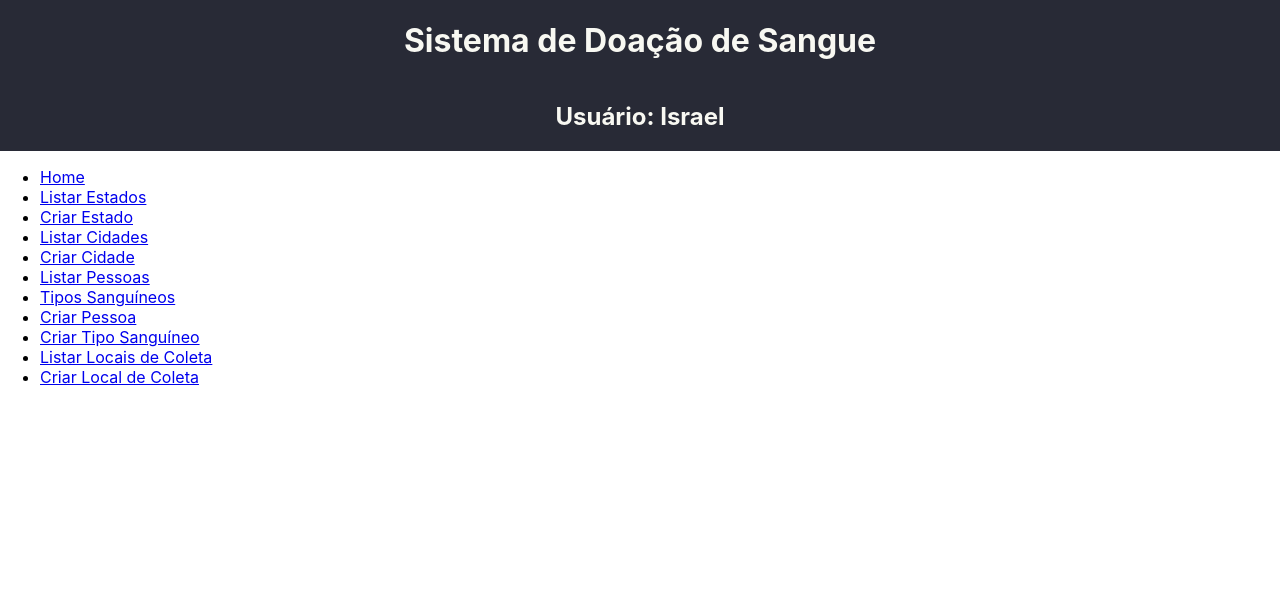
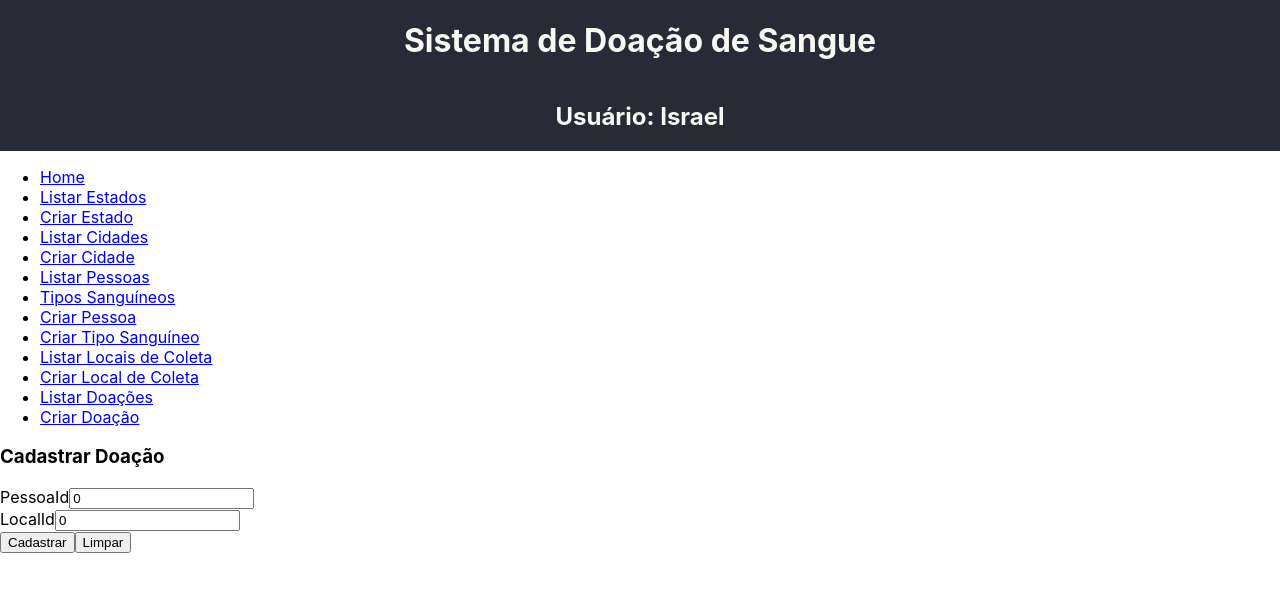
Before and after one commit to UFOP-CSI477/2022-01-atividades-imdoamaral, a React (Create React App) app in the folder Atividades/atividade-pratica-02/web/: page /doacoes/create in a window 1280 px wide. Shown: the top 592 px of the page. Built offline with nearby package versions, Linux system fonts and the light colour scheme.

Commit message:
(react) Adiciona Create e List de doações

```diff
--- /dev/null
+++ b/Atividades/atividade-pratica-02/web/src/components/doacoes/CreateDoacao.tsx
@@ -0,0 +1,71 @@
+import { useState } from "react";
+import { useNavigate } from "react-router-dom";
+import api from "../../services/api";
+
+const CreateDoacao = () => {
+
+    const navigate = useNavigate();
+
+    const [ pessoaId, setPessoaId ] = useState(0);
+    const [ localId, setLocalId ] = useState(0);
+
+    const handleNewDoacao = async(event: React.FormEvent<HTMLFormElement>) => {
+
+        event.preventDefault();
+
+        const data = {
+            pessoa_id: pessoaId,
+            local_id: localId
+        }
+
+        try {
+            await api.post('/doacoes', data);
+            navigate('/doacoes');
+
+        } catch (error) {
+            alert('Erro ao cadastrar a doação.');
+            console.error(error);
+        }
+    }
+
+    return (
+
+        <div>
+            <h3>Cadastrar Doação</h3>
+
+            <form onSubmit={handleNewDoacao}>
+
+                <div>
+                    <label htmlFor="pessoaId">PessoaId</label>
+                    <input
+                        type="number"
+                        name="pessoaId"
+                        id="pessoaId"
+                        value={pessoaId}
+                        onChange={event => setPessoaId(parseInt(event.target.value))}
+                        placeholder='ID da pessoa'
+                    />
+                </div>
+
+                <div>
+                    <label htmlFor="localId">LocalId</label>
+                    <input
+                        type="number"
+                        name="localId"
+                        id="localId"
+                        value={localId}
+                        onChange={event => setLocalId(parseInt(event.target.value))}
+                        placeholder='ID do local'
+                    />
+                </div>
+
+                <button type="submit">Cadastrar</button>
+                <button type="reset">Limpar</button>
+
+            </form>
+
+        </div>
+    );
+}
+
+export default CreateDoacao;
--- /dev/null
+++ b/Atividades/atividade-pratica-02/web/src/components/doacoes/ListDoacoes.tsx
@@ -0,0 +1,51 @@
+import { useEffect, useState } from "react";
+import api from "../../services/api";
+
+interface DoacoesModel {
+    id: number;
+    pessoa_id: number;
+    local_id: number;
+}
+
+const ListDoacoes = () => {
+
+    const [ doacoes, setDoacoes ] = useState<DoacoesModel[]>([]);
+
+    useEffect(() => {
+        api.get('/doacoes')
+            .then(response => {
+                setDoacoes(response.data);
+            });
+    });
+
+    return (
+
+        <div>
+
+            <table>
+
+                <thead>
+                    <tr>
+                        <th>Id</th>
+                        <th>PessoaId</th>
+                        <th>LocalId</th>
+                    </tr>
+                </thead>
+
+                <tbody>
+                    { doacoes.map(item => (
+                        <tr>
+                            <td>{item.id}</td>
+                            <td>{item.pessoa_id}</td>
+                            <td>{item.local_id}</td>
+                        </tr>
+                    )) }
+                </tbody>
+
+            </table>
+
+        </div>
+    );
+}
+
+export default ListDoacoes;
--- a/Atividades/atividade-pratica-02/web/src/components/menu/Menu.tsx
+++ b/Atividades/atividade-pratica-02/web/src/components/menu/Menu.tsx
@@ -18,6 +18,8 @@ const Menu = () => {
                 <li><Link to='/tipos-sanguineos/create'>Criar Tipo Sanguíneo</Link></li>
                 <li><Link to='/locais-coleta'>Listar Locais de Coleta</Link></li>
                 <li><Link to='/locais-coleta/create'>Criar Local de Coleta</Link></li>
+                <li><Link to='/doacoes'>Listar Doações</Link></li>
+                <li><Link to='/doacoes/create'>Criar Doação</Link></li>
             </ul>
         </div>
     )
--- a/Atividades/atividade-pratica-02/web/src/routes.tsx
+++ b/Atividades/atividade-pratica-02/web/src/routes.tsx
@@ -4,6 +4,8 @@ import CreateCidade from './components/cidades/CreateCidade';
 import ListCidades from './components/cidades/ListCidades';
 import ShowCidade from './components/cidades/ShowCidade';
 import UpdateCidade from './components/cidades/UpdateCidade';
+import CreateDoacao from './components/doacoes/CreateDoacao';
+import ListDoacoes from './components/doacoes/ListDoacoes';
 import CreateEstado from './components/estados/CreateEstado';
 import ListEstados from './components/estados/ListEstados';
 import ShowEstado from './components/estados/ShowEstado';
@@ -41,6 +43,8 @@ const AppRoutes = () => {
                 <Route path='/tipos-sanguineos/create' element={<CreateTipoSanguineo />} />
                 <Route path='/locais-coleta' element={<ListLocaisColeta />} />
                 <Route path='/locais-coleta/create' element={<CreateLocalColeta />} />
+                <Route path='/doacoes' element={<ListDoacoes />} />
+                <Route path='/doacoes/create' element={<CreateDoacao />} />
 
             </Routes>
 
```
